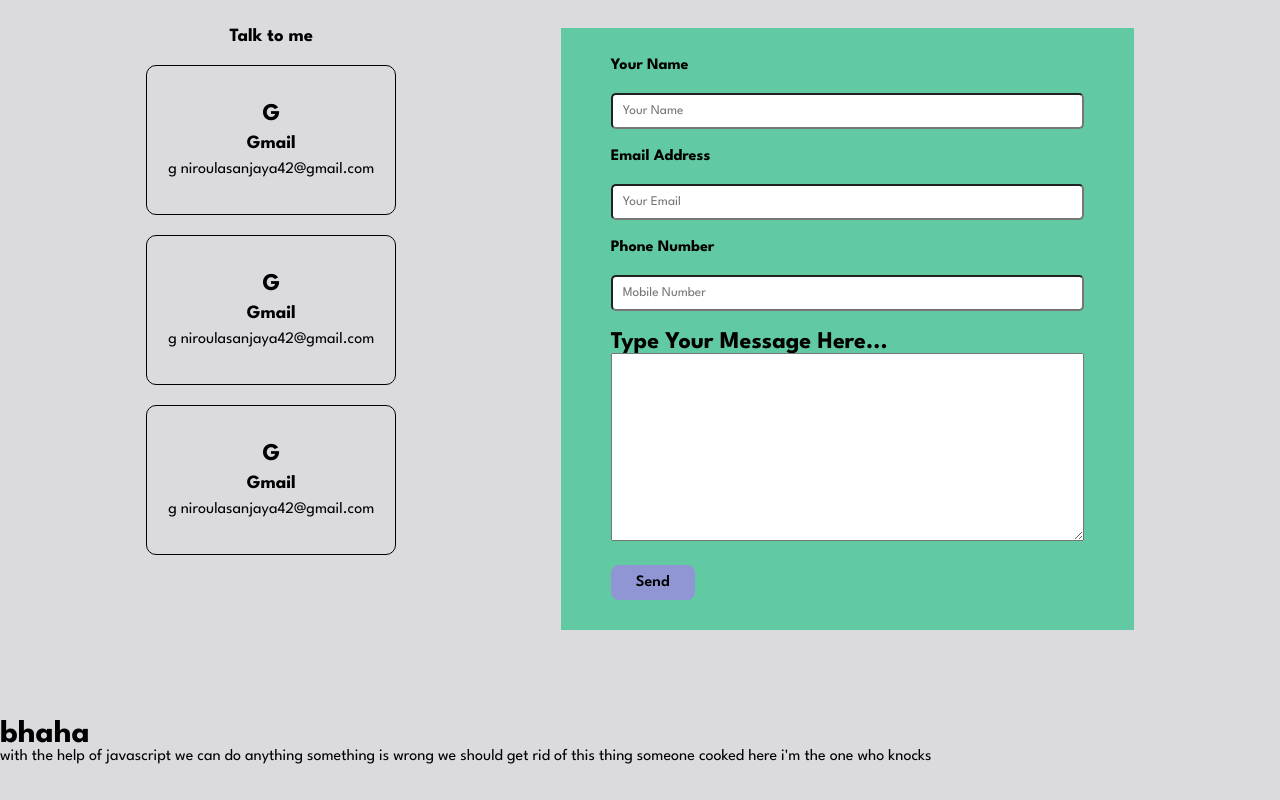
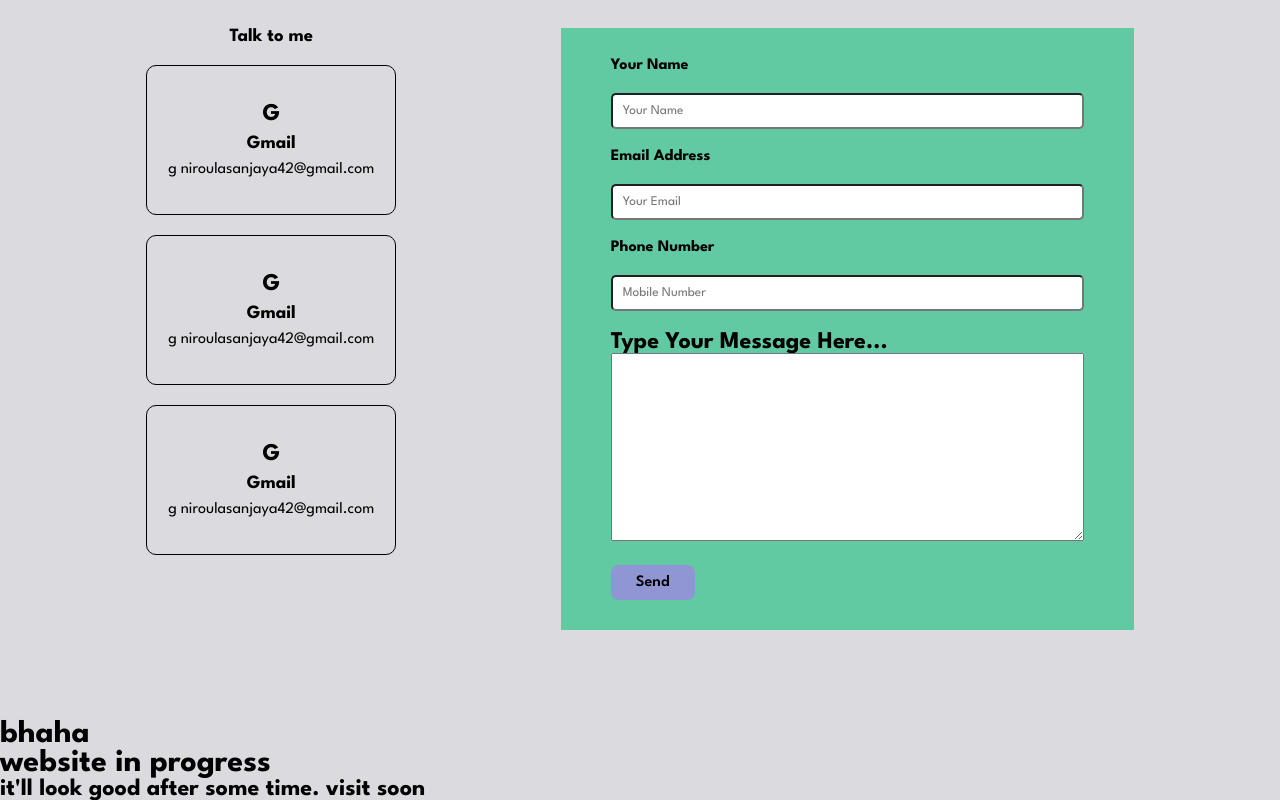
Before and after one commit to sanjayaniroula11/porttfolio-website, a plain HTML site: page index.html in a window 1280 px wide. Shown: the part 2892-3692 px from the top of the page. Before the commit the page ends 3656 px from the top, so only its background shows below. Drawn offline with nearby package versions, Linux system fonts and the light colour scheme; files whose address does not match are found by name.

Commit message:
i added some message and removed the dummy code

```diff
--- a/index.html
+++ b/index.html
@@ -204,15 +204,15 @@
 
     <h1>bhaha
     </h1>
+<!-- removed the practice -->
+<h1>
+    website in progress
 
-with the help of javascript we can do anything
+</h1>
 
-something is wrong
-we should get rid of this thing
+<h2>it'll look good after some time. visit soon</h2>
 
-someone cooked here
 
-i'm the one who knocks
 
 </body>
 
```
